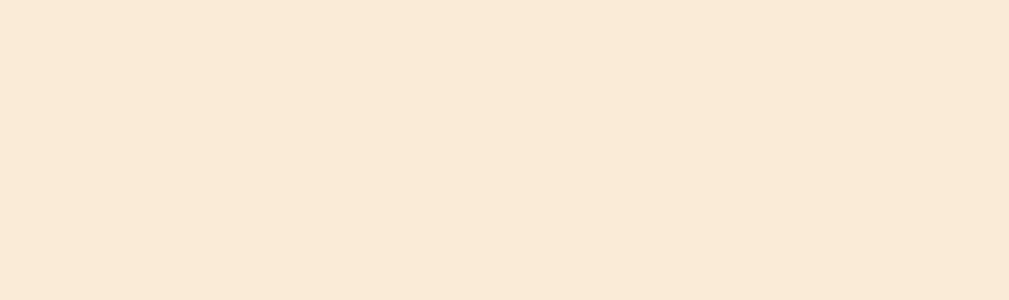
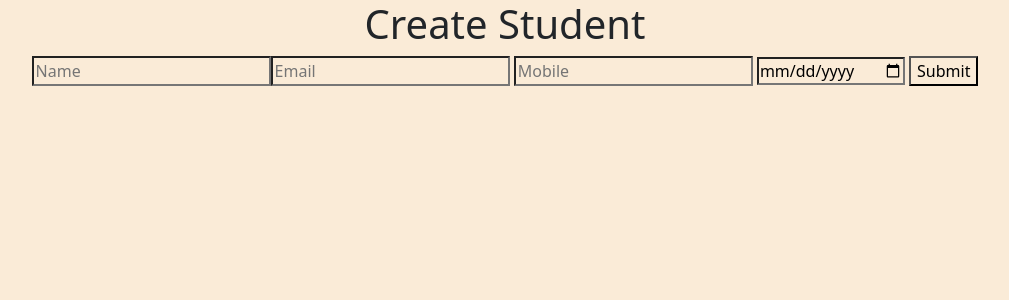
Before and after one commit to rajatInshadow/CampusConnect, a React (Create React App) app in the folder CampusConnectUI/: page /CreateStudent in a window 1280 px wide. Before the commit this address had no page. Shown: the top 300 px of the page, without its empty margins (135-1144 px from the left). Built offline with nearby package versions, Linux system fonts and the light colour scheme.

Commit message:
added for validations

```diff
--- a/CampusConnectUI/src/App.tsx
+++ b/CampusConnectUI/src/App.tsx
@@ -11,7 +11,8 @@ function App() {
     <div className="App">
 
       <Routes>
-        <Route path="/Student/:id" element={<StudentList />} ></Route>
+        <Route path="/Student" element={<StudentList />} ></Route>
+          <Route path="/CreateStudent" element={<StudentForm />} ></Route>
       <Route path="/EditStudent/:id" element={<StudentForm />} ></Route>
 
       <Route path="/login" element={<Login />} ></Route>
--- a/CampusConnectUI/src/components/student/studentForm.tsx
+++ b/CampusConnectUI/src/components/student/studentForm.tsx
@@ -9,24 +9,26 @@ import { createStudent, getStudentById } from "../../services/studentService";
 import { useEffect, useState } from "react";
 import { useParams } from "react-router-dom";
 import { Student } from "../../utils/types";
+import { StudentValidationSchema } from "../../utils/validations";
 
 export default function StudentForm() {
   const [isCreate, setIsCreate] = useState<boolean>(true);
   const [student, setStudent] = useState<Student>();
   const { id } = useParams();
-  const formik =  useFormik({
+  const formik = useFormik({
     initialValues: {
       name: "",
       email: "",
       dob: "",
       phone: "",
     },
+    validationSchema: StudentValidationSchema,
     onSubmit: (values) => {
       console.log(values);
       const payload = {
         ...values,
-        studentID:1
-      }
+        studentID: 1,
+      };
       createStudent(payload);
     },
   });
@@ -35,14 +37,12 @@ useEffect(() => {
     const fetchData = async () => {
       const data = await getStudentById(Number(id));
       console.log("with id ", data);
-    setStudent(data)
-
+      setStudent(data);
     };
 
-  if(id) {
+    if (id) {
       fetchData();
     }
-
   }, [id]);
 
   return (
@@ -53,29 +53,45 @@ useEffect(() => {
           <form onSubmit={formik.handleSubmit}>
             <input
               name="name"
-              value={id ? student?.name :formik.values.name}
+              value={id ? student?.name : formik.values.name}
               onChange={formik.handleChange}
               placeholder="Name"
+              onBlur={formik.handleBlur}
             />
+            {formik.touched.name && formik.errors.name && (
+              <div style={{ color: "red" }}>{formik.errors.name}</div>
+            )}
             <input
               name="email"
-              value={id ? student?.email :formik.values.email}
+              value={id ? student?.email : formik.values.email}
               onChange={formik.handleChange}
               placeholder="Email"
+              onBlur={formik.handleBlur}
             />{" "}
+            {formik.touched.email && formik.errors.email && (
+              <div style={{ color: "red" }}>{formik.errors.email}</div>
+            )}
             <input
-              name="Phone"
-              value={id ? student?.phone :formik.values.phone}
+              name="phone"
+              value={id ? student?.phone : formik.values.phone}
               onChange={formik.handleChange}
               placeholder="Mobile"
+              onBlur={formik.handleBlur}
             />{" "}
+            {formik.touched.phone && formik.errors.phone && (
+              <div style={{ color: "red" }}>{formik.errors.phone}</div>
+            )}
             <input
-              name="DOB"
+              name="dob"
               type="Date"
-              value={id ? student?.dob :formik.values.dob}
+              value={id ? student?.dob : formik.values.dob}
               onChange={formik.handleChange}
               placeholder="DOB"
+              onBlur={formik.handleBlur}
             />{" "}
+            {formik.touched.dob && formik.errors.dob && (
+              <div style={{ color: "red" }}>{formik.errors.dob}</div>
+            )}
             <button type="submit">Submit</button>
           </form>
         </div>
--- a/CampusConnectUI/src/pages/login/login.tsx
+++ b/CampusConnectUI/src/pages/login/login.tsx
@@ -19,12 +19,14 @@ export function Login() {
           <div className="col-md-6">
             <strong>Login form</strong>
             <form onSubmit={loginForm.handleSubmit}>
-              <input
-                name="email"
-                value={loginForm.values.email}
-                onChange={loginForm.handleChange}
-                placeholder="Email"
-              />{" "}
+                <div className="form-filed">
+                    <label htmlFor="email">Email</label>
+                    <input
+                        name="email"
+                        value={loginForm.values.email}
+                        onChange={loginForm.handleChange}
+                    />{" "}
+                </div>
               <input
                 name="password"
                 value={loginForm.values.password}
--- a/CampusConnectUI/src/services/studentService.ts
+++ b/CampusConnectUI/src/services/studentService.ts
@@ -3,7 +3,6 @@ import apiClient from "../api/apiClient";
 import { Student } from "../utils/types";
 
 export async function getStudent(): Promise<Student[]> {
-
     const response = await apiClient.get("/student");
     console.log("res ",response)
     return response.data;
--- /dev/null
+++ b/CampusConnectUI/src/utils/validations.ts
@@ -0,0 +1,21 @@
+import * as Yup from "yup";
+
+export const StudentValidationSchema = Yup.object({
+  name: Yup.string()
+    .required("Name is requried")
+    .min(5, "Name should be 5 or more character"),
+  email: Yup.string().required("Email is required").email("invalid format"),
+  phone: Yup.string()
+    .required("phone number is required")
+    .matches(/^[0-9]{10}$/, "Phone must be exactly 10 digits"),
+  dob: Yup.date()
+    .required("Date of Birth is required")
+    .max(new Date(), "DOB cannot be in the future"),
+});
+
+
+export const StudentLoginValidationSchema = Yup.object({
+  email: Yup.string().required("Email is required").email("invalid format"),
+  password: Yup.string()
+    .required("password is required")
+});
```
Lines whose indentation alone changed are shown as unchanged.
